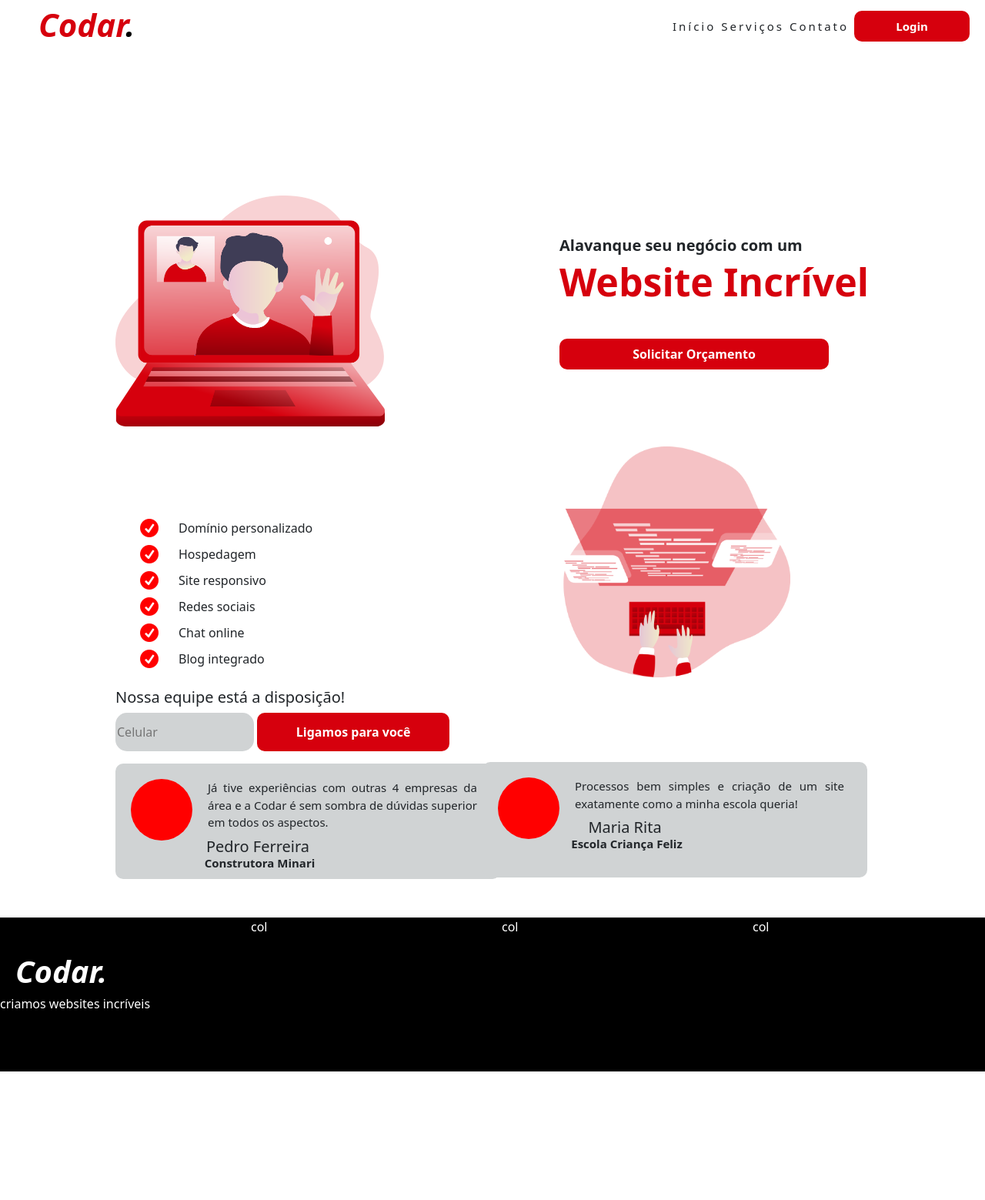
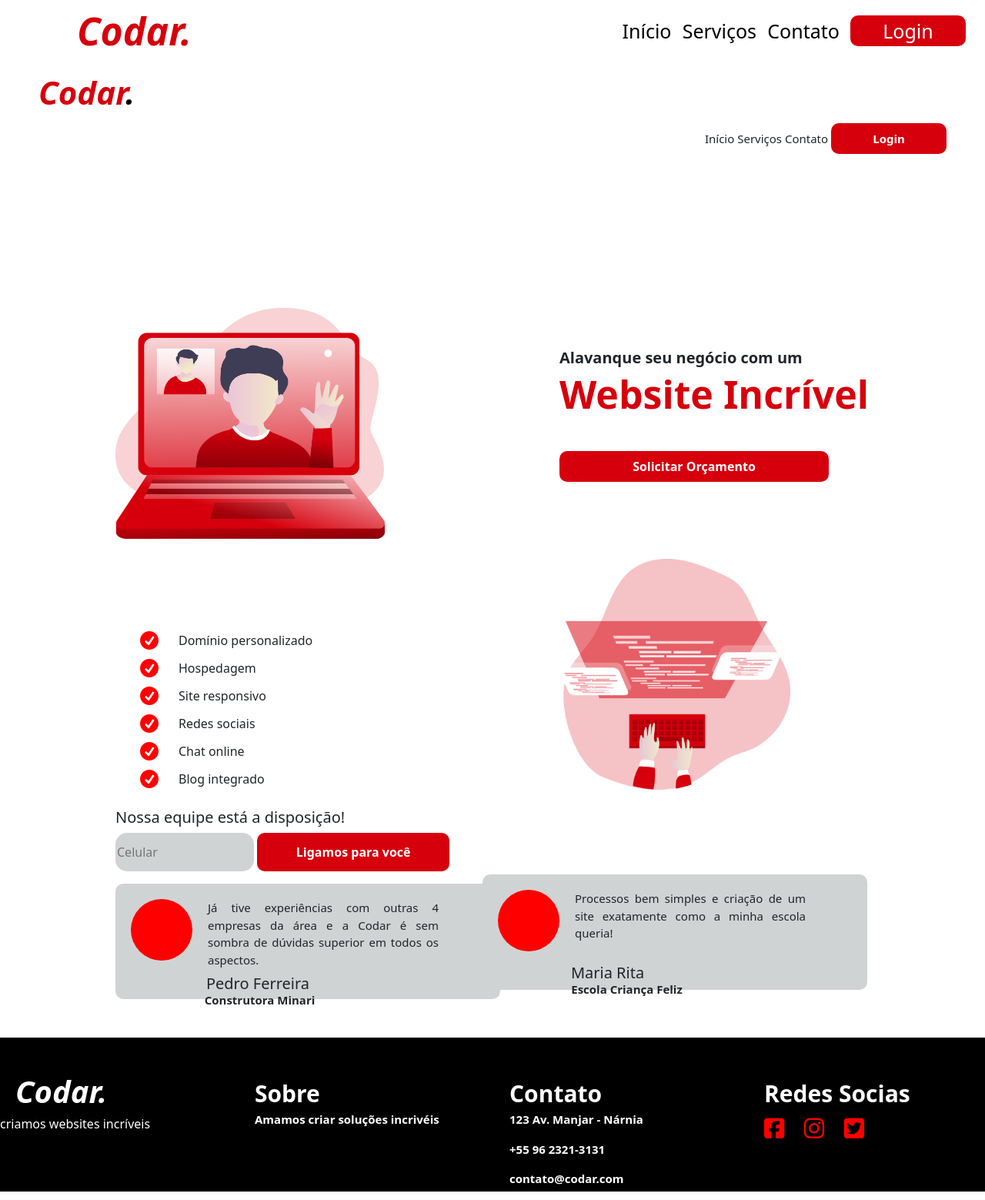
Before and after one commit to fab1opinto/codar-devchallenge, a plain HTML site: page index.html in a window 1280 px wide. Shown: the whole page at 77% size. Before the commit the page ends 1392 px from the top, so only its background shows below. Drawn offline with Linux system fonts and the light colour scheme.

Commit message:
editando e alterando os códigos

```diff
--- a/estilo.css
+++ b/estilo.css
@@ -6,6 +6,49 @@
     font-size: 42px;
     font-style: italic;
     font-weight: bold;
+    line-height: 80px;
+}
+
+label.logo {
+    color: #D6000D;
+    font-size: 50px;
+    line-height: 80px;
+    padding: 0 100px;
+    font-weight: bold;
+    font-style: italic;
+}
+
+
+nav ul {
+    float: right;
+    margin-right: 20px;
+}
+
+nav ul li {
+    color: black;
+    display: inline-block;
+    line-height: 80px;
+    margin: 0 5px;
+    font-size: 25px;
+}
+
+nav ul li a {
+    color: black;
+    font-size: 17px;
+    padding: 7px 13px;
+    border-radius: 3px;
+    text-transform: uppercase;
+}
+
+#buttonnav {
+    background-color: #D6000D;
+    color: white;
+    border: none;
+    border-radius: 10px;
+    width: 150px;
+    height: 40px;
+    line-height: 20px;
+    text-align: center;
 }
 
 .Ponto {
@@ -17,7 +60,8 @@
     margin-right: 20px;
     margin-top: -40px;
     font-size: 15px;
-    letter-spacing: 3px;
+    align-content: space-between;
+    margin: 0 50px;
 }
 
 #buttonNav {
@@ -29,7 +73,6 @@
     height: 40px;
     text-align: center;
     border: none;
-    margin-top: -55px;
 }
 
 .imgUm {
@@ -74,14 +117,14 @@
     margin-top: 120px;
 }
 
-ul li{
+/*ul li{
     background-image: url('assets/ok-24.ico');
     background-repeat: no-repeat;
     list-style-type: none;
     padding-left: 50px;
     padding-bottom: 10px;
 
-}
+} */
 
 #ladoDireitodois{
     margin-top: 100px;
@@ -164,7 +207,7 @@ footer {
 }
 
 #Txt {
-    width: 350px;
+    width: 300px;
     margin-left: 120px;
     margin-top: -60px;
     text-align: justify;
@@ -181,3 +224,44 @@ footer {
     margin-left: -125px;
     margin-top: -5px;
 }
+
+#Txtright {
+    font-size: 20px;
+    margin-top: 25px;
+    margin-left: -175px;
+}
+
+#Idrodape {
+    margin-top: 50px;
+    margin-left: 20px;
+    font-size: 30px;
+    font-weight: bold;
+}
+ row {
+     text-align: center;
+ }
+
+#Idpara {
+    font-size: 15px;
+}
+
+i  {
+    color: red;
+}
+
+#Icones {
+    justify-content: space-between;
+}
+
+
+
+
+
+#p {
+    background-image: url('assets/ok-24.ico');
+    background-repeat: no-repeat;
+    list-style-type: none;
+    padding-left: 50px;
+    padding-bottom: 10px;
+    margin-bottom: 2px;
+}
--- a/index.html
+++ b/index.html
@@ -1,4 +1,5 @@
 <!DOCTYPE html>
+
 <html lang="pt-br">
 
 <head>
@@ -10,17 +11,30 @@
     <link rel="stylesheet" href="bootstrap/css/bootstrap.min.css">
     <!--CSS-->
     <link rel="stylesheet" href="estilo.css">
+    <!--FontAwesome-->
+    <script src="https://kit.fontawesome.com/8e60cd9016.js" crossorigin="anonymous"></script>
 </head>
 
 <body>
 
-<div id="Codar">Codar<span class="Ponto">.</span></div>
+    <nav>
+        <label class="logo">Codar.</label>
+        <ul>
+            <li>Início</li>
+            <li>Serviços</li>
+            <li>Contato</li>
+            <li><button id="buttonnav">Login</button></li>
+        </ul>
+    </nav>
+
+
+    <div id="Codar">Codar<span class="Ponto">.</span></div>
 
     <div class="Alinhamento">
         Início
         Serviços
         Contato
-        <button id="buttonNav">Login</button>
+    <button id="buttonNav">Login</button>
     </div>
 
     <div class="row">
@@ -29,12 +43,12 @@
 
             <div id="ladoEsquerdodois">
                 <ul>
-                    <li>Domínio personalizado</li>
-                    <li>Hospedagem</li>
-                    <li>Site responsivo</li>
-                    <li>Redes sociais</li>
-                    <li>Chat online</li>
-                    <li>Blog integrado</li>
+                    <p id="p">Domínio personalizado</p>
+                    <p id="p">Hospedagem</p>
+                    <p id="p">Site responsivo</p>
+                    <p id="p">Redes sociais</p>
+                    <p id="p">Chat online</p>
+                    <p id="p">Blog integrado</p>
                 </ul>
             </div>
 
@@ -44,8 +58,6 @@
                     <button id="btnCall">Ligamos para você</button>
                 </p>
             </div>
-
-
 
             <div id="borderLeft">
                 <div id="circulo"></div>
@@ -70,7 +82,7 @@
             <div id="borderRight">
                 <div id="circulo"></div>
                 <div id="Txt">Processos bem simples e criação de um site exatamente como a minha escola queria!</div>
-                <div id="Txtum">Maria Rita</div>
+                <div id="Txtright">Maria Rita</div>
                 <div id="Txtdois">Escola Criança Feliz</div>
             </div>
         </div>
@@ -85,9 +97,21 @@
                 </div>
                 <p>criamos websites incríveis</p>
             </div>
-            <div class="col">col</div>
-            <div class="col">col</div>
-            <div class="col">col</div>
+            <div class="col" id="Idrodape">Sobre
+                <p id="Idpara">Amamos criar soluções incrivéis</p>
+            </div>
+            <div class="col" id="Idrodape">Contato
+                <p id="Idpara">123 Av. Manjar - Nárnia</p>
+                <p id="Idpara">+55 96 2321-3131</p>
+                <p id="Idpara">contato@codar.com</p>
+            </div>
+            <div class="col" id="Idrodape">Redes Socias
+                <div class="row">
+                    <div class="col-sm-2"><i class="fab fa-facebook-square"></i></div>
+                    <div class="col-sm-2"><i class="fab fa-instagram"></i></div>
+                    <div class="col-sm-2"><i class="fab fa-twitter-square"></i></div>
+                    </div>
+                </div>
         </div>
     </footer>
 
```
